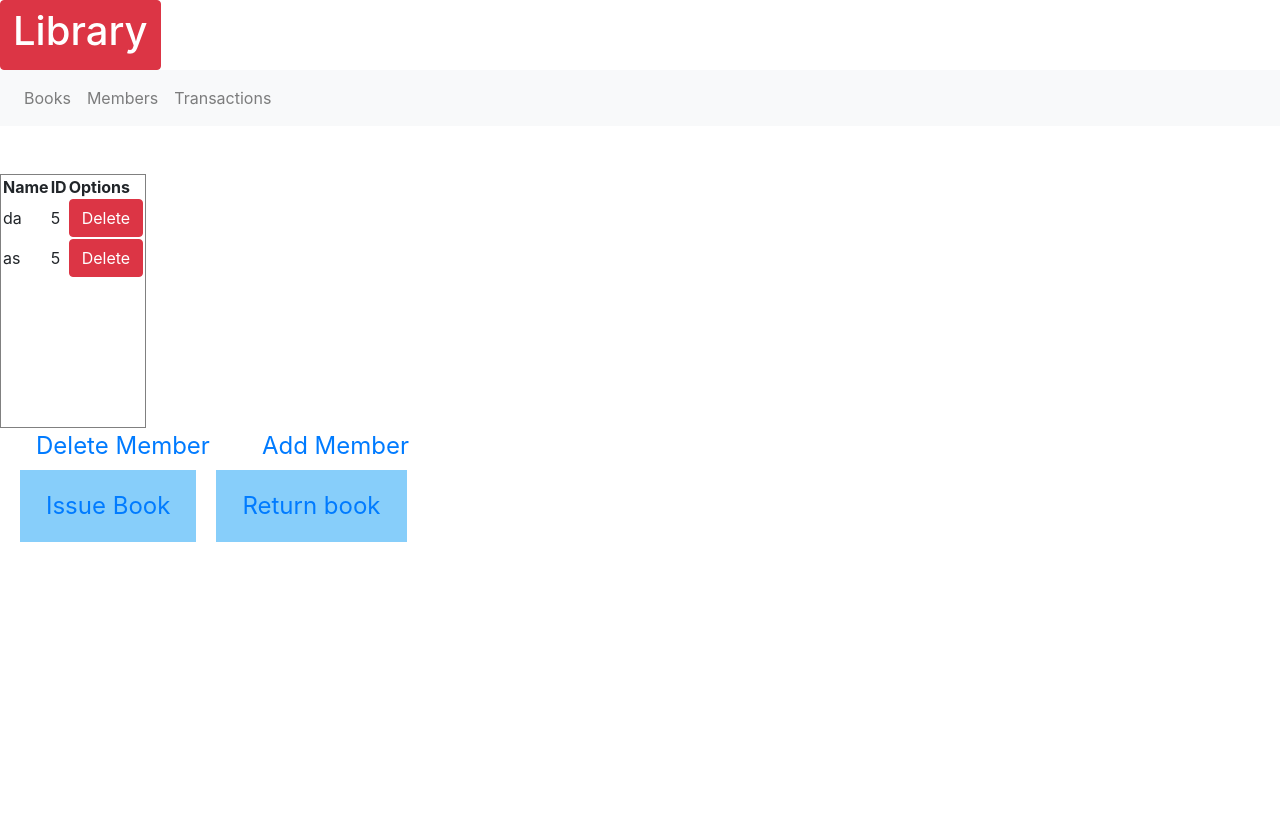
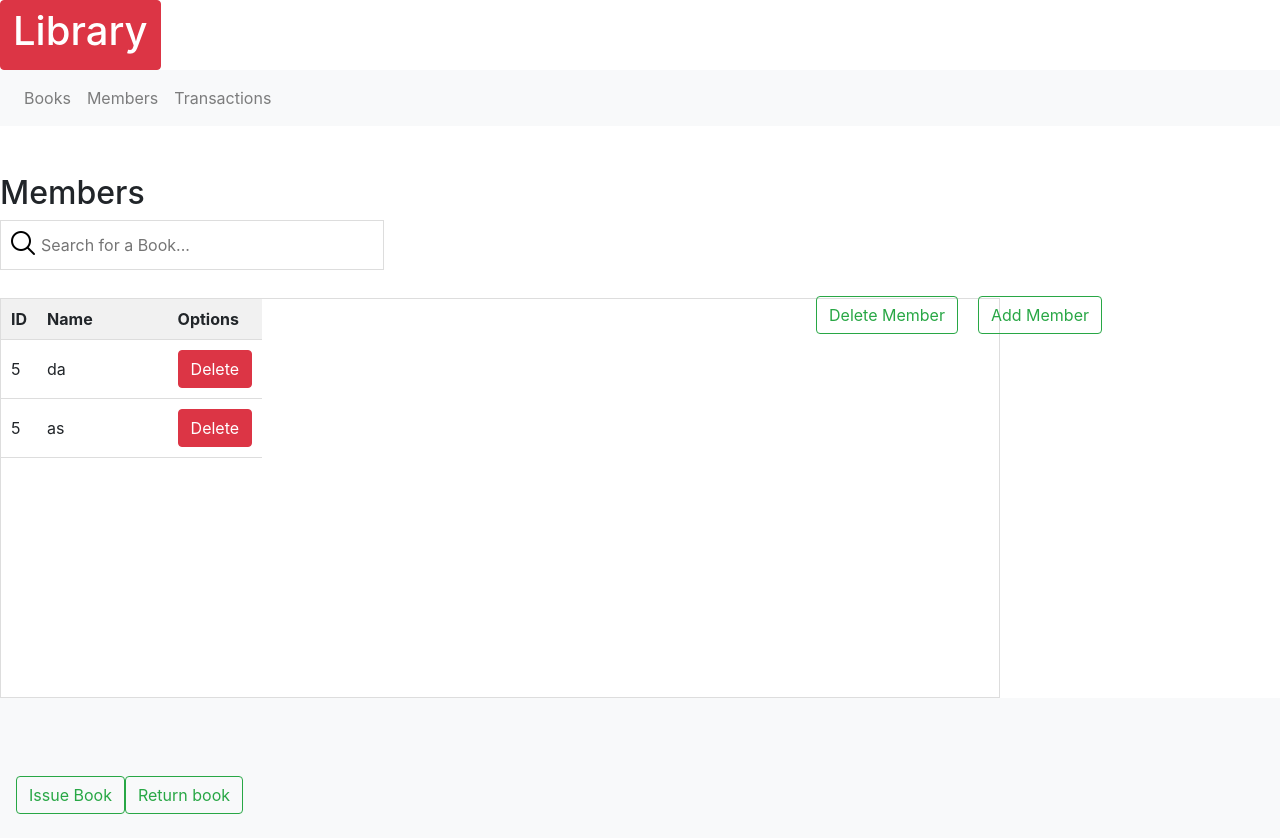
Before and after one commit to Shivam5278/Library-Management-Web-Application, a Flask app: page /members in a window 1280 px wide. Before the commit the page ends 542 px from the top, so only its background shows below. Run offline with Flask 2, Linux system fonts and the light colour scheme; data comes from the database, SQL or seed files in the repository; both versions use the stored data as it was after the commit; some libraries are stand-ins or nearby versions.

Commit message:
Members edited
Selection of row added

```diff
--- a/routes.py
+++ b/routes.py
@@ -18,14 +18,6 @@ def home(a=None):
             return render_template('home.html', books=books, id=99999)
         else:
             return render_template('home.html', books=books, id= a)
-
-@app.route("/book")
-def booke():
-    if "book_name" in session:
-        book = session["book_name"]
-        return f"<h1>{book}</h1>"
-    else:
-        return redirect(url_for("home"))
 
 @app.route('/delete/<book_n>', methods=['GET', 'POST'])
 def delete(book_n):
@@ -71,16 +63,18 @@ def adds():
         #return redirect(url_for('home'))
     return render_template('adds.html', form=entry, ret=False)
 
-
 @app.route('/members', methods = ['POST', 'GET'])
-def members():
+@app.route('/members/<b>', methods = ['POST', 'GET'])
+def members(b=None):
     members1 = models.Members.query.all()
     if request.method =="POST":
         print('x')
-        #session["book_name"] = request.form["bknm"]
-        #return redirect(url_for("booke"))
     else:
-        return render_template('members.html', members1=members1)
+        if b==None:
+            return render_template('members.html', members1=members1, id=99999)
+        else:
+            return render_template('members.html', members1=members1, id= b)
+
 
 
 @app.route('/addme', methods = ['POST', 'GET'])
--- a/templates/members.html
+++ b/templates/members.html
@@ -3,48 +3,70 @@
 {% block main %}
 
     <div class="right">
-      <table class="fixedtable" border="1">
-        <tbody>
-          <tr>
-            <td colspan="3">
-              <div class="scro">
-                <table id="table" >
-                  <thead  >
-                    <tr>
-                      <th >Name</th>
+      <h2>Members</h2>
+      <form class="search_book" action="#" method="POST">
+        <p><input type = "text" id="myInput" onkeyup="myFunction()" placeholder="Search for a Book..."/></p>
+      </form>
+{%set id= id|int%}
+                <table id="myTable" >
+
+                    <tr class="header">
                       <th>ID</th>
+                      <th width="50%">Name</th>
                       <th>Options</th>
                     </tr>
-                  </thead>
+
                   {% for member in members1 %}
-                          <tr class="hov" >
-                            <td onclick="gen(this)">
+                    {% if member.id_m==id %}
+                          <tr class="selected" >
+                            <td onclick="location.href='{{ url_for('members', b=member.id_m) }}'">{{ member.memid_m }}</td>
+                            <td onclick="location.href='{{ url_for('members', b=member.id_m) }}'">
                               {{ member.name_m }}
                             </td>
-                            <td>{{ member.memid_m }}</td>
                             <td><a href="{{ url_for('delete', book_n=member.id) }}" class="btn btn-danger">Delete</a></td>
                           </tr>
+                    {% else %}
+                    <tr class="hov"  >
+
+                      <td onclick="location.href='{{ url_for('members', b=member.id_m) }}'">{{ member.memid_m }}</td>
+                      <td onclick="location.href='{{ url_for('members', b=member.id_m) }}'">
+                        {{ member.name_m }}
+                      </td>
+                      <td><a href="{{ url_for('delete', book_n=member.id) }}" class="btn btn-danger">Delete</a></td>
+                    </tr>
+              {% endif %}
+
                   {% endfor %}
                 </table>
 
+
                 <script>
-                  var table = document.getElementById('table');
-                  for(var i = 1; i < table.rows.length; i++)
-                  {
-                    table.rows[i].onclick = function()
-                    {
-                      //rIndex = this.rowIndex;
-                      document.getElementById("fname").value = this.cells[0].innerHTML;
-                    };
-                  }
 
-                </script>
+function myFunction() {
+  // Declare variables
+  var input, filter, table, tr, td, i, txtValue;
+  input = document.getElementById("myInput");
+  filter = input.value.toUpperCase();
+  table = document.getElementById("myTable");
+  tr = table.getElementsByTagName("tr");
+
+  // Loop through all table rows, and hide those who don't match the search query
+  for (i = 0; i < tr.length; i++) {
+    td = tr[i].getElementsByTagName("td")[1];
+    if (td) {
+      txtValue = td.textContent || td.innerText;
+      if (txtValue.toUpperCase().indexOf(filter) > -1) {
+        tr[i].style.display = "";
+      } else {
+        tr[i].style.display = "none";
+      }
+    }
+  }
+}
+</script>
               </div>
-            </td>
-          </tr>
-        </tbody>
-      </table>
-      <div class="book-edits">
+
+      <!--div class="book-edits">
           <li class="book-item"><a href="#" id="fname" class="nav-link">Delete Member</a></li>
           <li class="book-item"><a href="{{ url_for('addme') }}" class="nav-link">Add Member</a></li>
       </div>
@@ -52,5 +74,20 @@
         <li class="issue-item"><a href="#" class="nav-link">Issue Book</a></li>
         <li class="issue-item"><a href="#" class="nav-link">Return book</a></li>
       </div>
-    </div>
+    </div-->
+    <nav class="navbar navbar-light bg-light">
+      <form class="form-inline">
+        <button class="btn btn-outline-success" id="Add" type="button" onclick="location.href='{{ url_for('delete', book_n=id, t=2) }}'">Delete Member</button>
+        <button class="btn btn-outline-success" id="Delete" type="button" onclick="location.href='{{ url_for('addme') }}'">Add Member</button>
+
+      </form>
+      </nav>
+      <nav class="navbar navbar-light bg-light">
+      <form class="form-inline">
+
+
+        <button class="btn btn-outline-success" type="button" onclick="location.href='{{ url_for('isreturn', val='issue') }}'">Issue Book</button>
+        <button class="btn btn-outline-success" type="button" onclick="location.href='{{ url_for('isreturn', val='issue') }}'">Return book</button>
+      </form>
+    </nav>
 {% endblock %}
```
Also changed, not shown: site.db.
